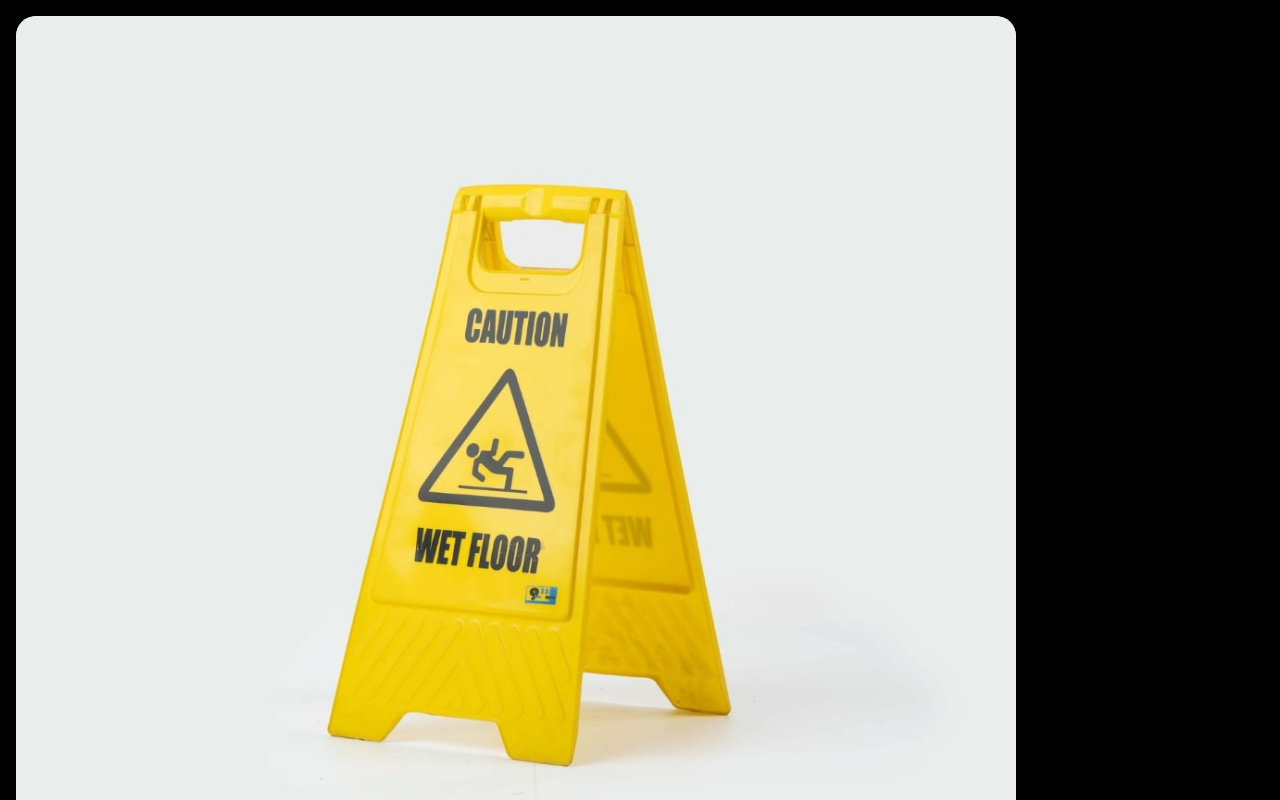
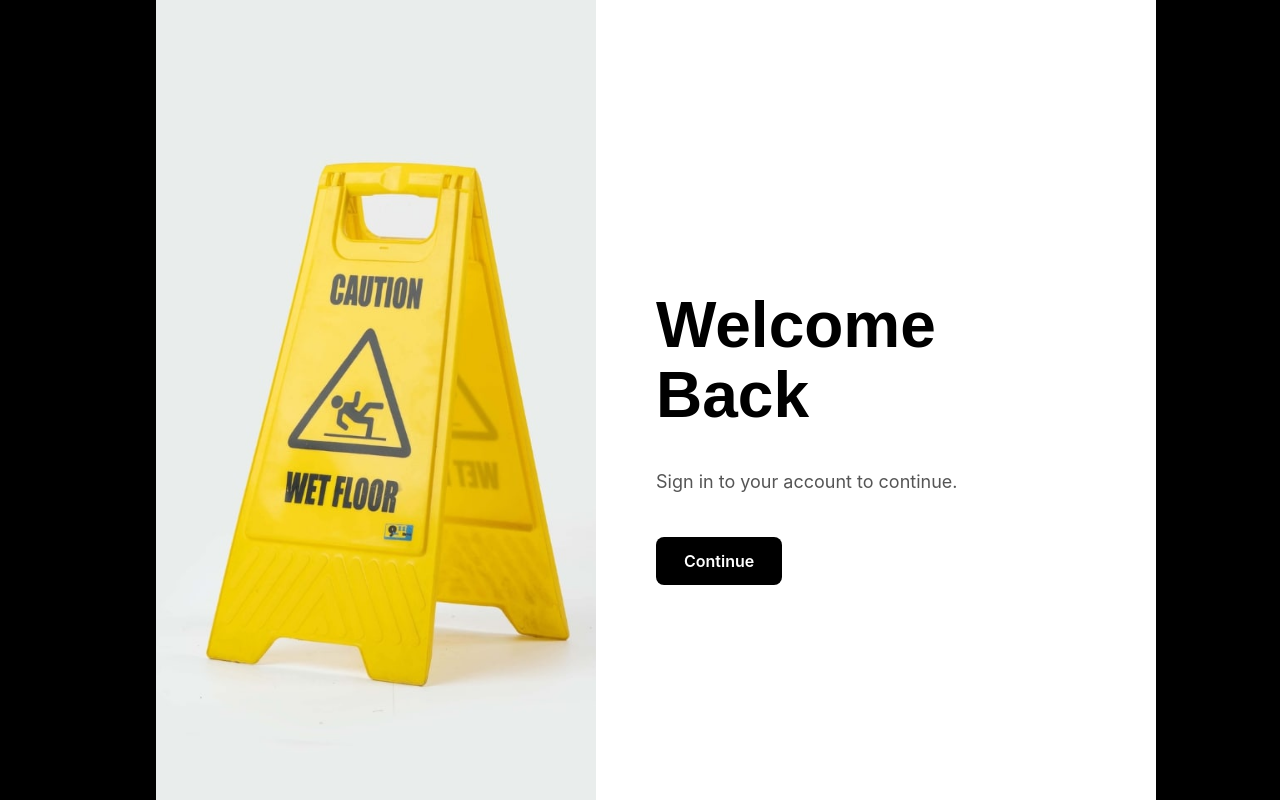
Before and after one commit to vinividivicilala/lolo, a Next.js app in the folder faq/: page /signin in a window 1280 px wide. Built offline with nearby package versions, Linux system fonts and the light colour scheme.

Commit message:
Update page.tsx

```diff
--- a/faq/app/signin/page.tsx
+++ b/faq/app/signin/page.tsx
@@ -2,6 +2,7 @@
 
 import React from "react";
 import { useRouter } from "next/navigation";
+
 
 
 export default function SignInPage({ onClose, onSwitchToSignUp, onSwitchToForgotPassword }: SignInPageProps) {
@@ -17,8 +18,8 @@ export default function SignInPage({ onClose, onSwitchToSignUp, onSwitchToForgot
         height: '100%',
         backgroundColor: 'rgba(0,0,0,0.5)',
         display: 'flex',
-        justifyContent: 'left',
-        alignItems: 'left',
+        justifyContent: 'center',
+        alignItems: 'center',
         zIndex: 1000,
         padding: '1rem'
       }}
@@ -31,21 +32,84 @@ export default function SignInPage({ onClose, onSwitchToSignUp, onSwitchToForgot
           height: '900px',
           position: 'relative',
           display: 'flex',
-          overflow: 'hidden'
+          overflow: 'hidden',
+          boxShadow: '0 10px 40px rgba(0,0,0,0.2)'
         }}
       >
-        {/* Portrait Image - Half Page Size */}
+        {/* Bagian Kiri - Gambar */}
         <div
           style={{
-            width: '100%',
+            width: '50%',
             height: '100%',
             backgroundImage: 'url(/images/5.jpg)',
             backgroundSize: 'cover',
             backgroundPosition: 'center',
             backgroundRepeat: 'no-repeat',
-            borderRadius: '20px'
+            borderTopLeftRadius: '20px',
+            borderBottomLeftRadius: '20px'
           }}
         />
+
+        {/* Bagian Kanan - Teks */}
+        <div
+          style={{
+            width: '50%',
+            padding: '80px 60px',
+            display: 'flex',
+            flexDirection: 'column',
+            justifyContent: 'center',
+            alignItems: 'flex-start',
+            backgroundColor: '#fff'
+          }}
+        >
+          {/* Judul Besar */}
+          <h1
+            style={{
+              fontFamily: 'Arame, sans-serif',
+              fontSize: '64px',
+              fontWeight: 'bold',
+              marginBottom: '20px',
+              color: '#000',
+              lineHeight: 1.1
+            }}
+          >
+            Welcome Back
+          </h1>
+
+          {/* Deskripsi */}
+          <p
+            style={{
+              fontSize: '18px',
+              color: '#555',
+              fontFamily: 'Inter, sans-serif',
+              lineHeight: 1.6,
+              marginBottom: '40px'
+            }}
+          >
+            Sign in to your account to continue.
+          </p>
+
+          {/* Contoh tombol / aksi tambahan */}
+          <button
+            onClick={() => router.push('/signin')}
+            style={{
+              backgroundColor: '#000',
+              color: '#fff',
+              border: 'none',
+              borderRadius: '8px',
+              padding: '14px 28px',
+              fontSize: '16px',
+              fontWeight: 600,
+              cursor: 'pointer',
+              transition: '0.3s',
+              fontFamily: 'Inter, sans-serif'
+            }}
+            onMouseEnter={(e) => (e.currentTarget.style.backgroundColor = '#222')}
+            onMouseLeave={(e) => (e.currentTarget.style.backgroundColor = '#000')}
+          >
+            Continue
+          </button>
+        </div>
       </div>
     </div>
   );
```
